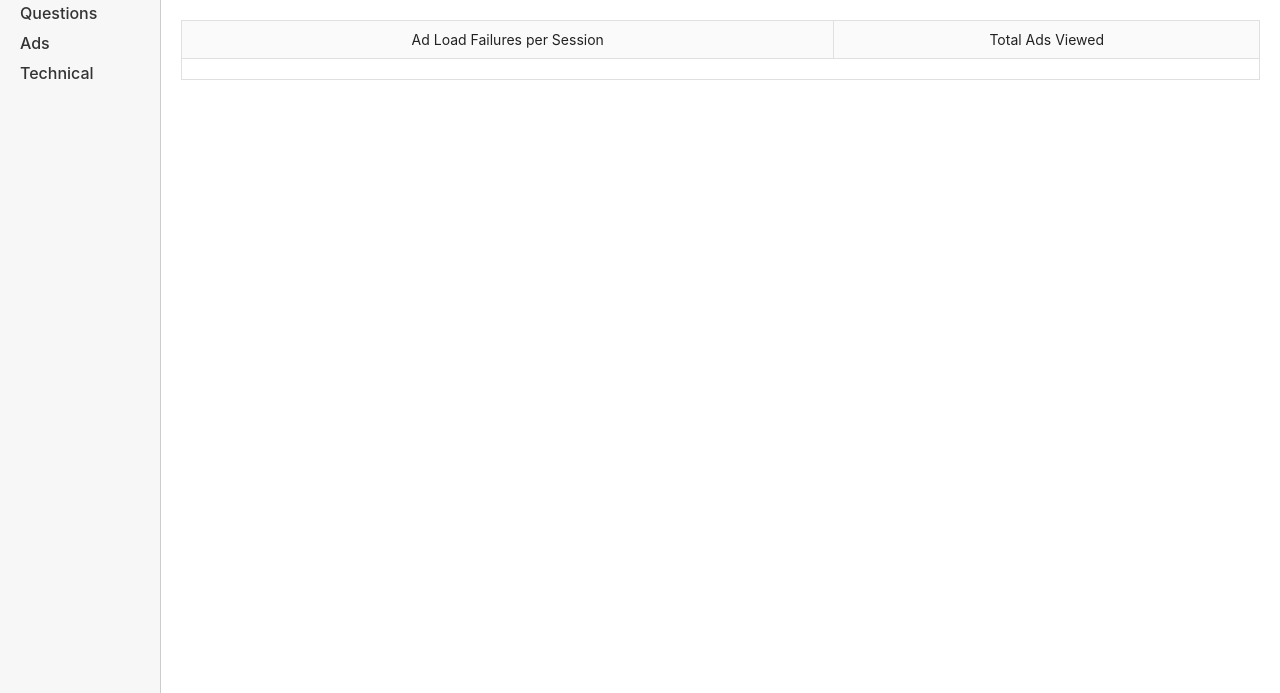
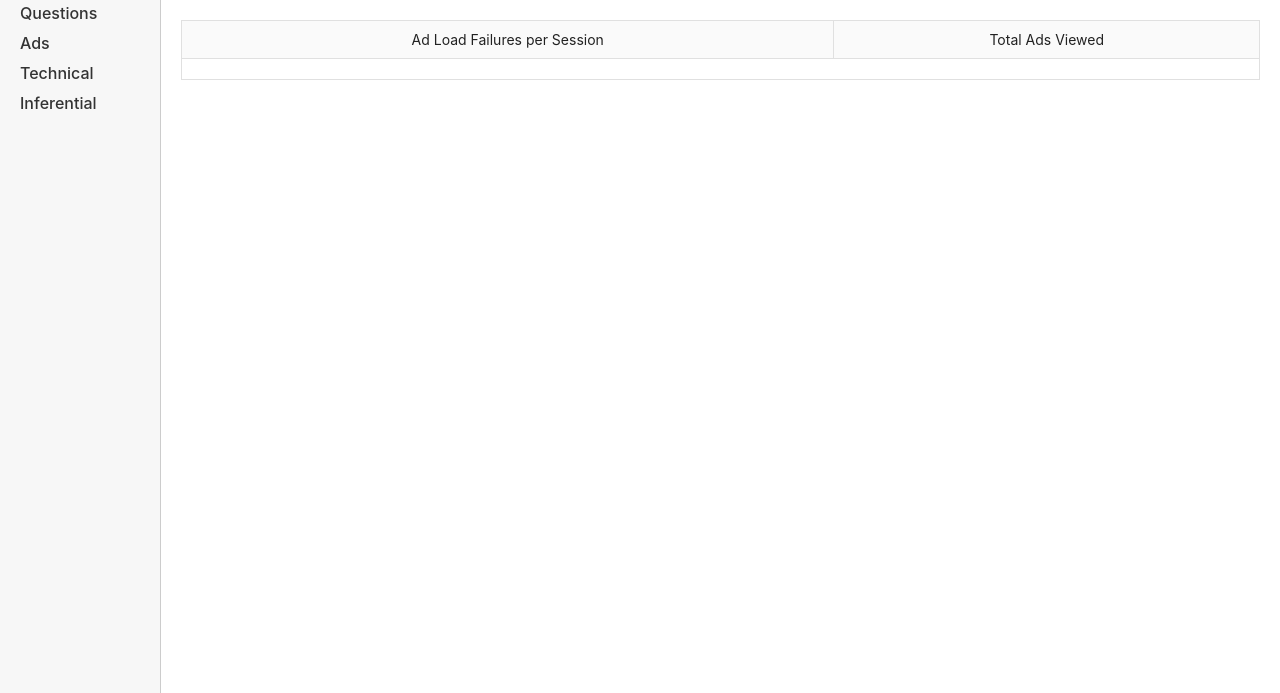
Before and after one commit to nocsaren/emoji-oracle-analytics, a Python web app: template templates/ads_template.html in a window 1280 px wide. Shown: the part 107-800 px from the top of the page. Run offline with Jinja, Linux system fonts and the light colour scheme; the template is opened without the code that fills it, so the values that code supplies are empty.

Commit message:
Add link to Inferential page in sidebar navigation

```diff
--- a/templates/base.html
+++ b/templates/base.html
@@ -20,6 +20,7 @@
         <a href="questions.html">Questions</a>
         <a href="ads.html">Ads</a>
         <a href="technical.html">Technical</a>
+        <a href="inferential.html">Inferential</a>
     </nav>
 
     <main class="content">
```
